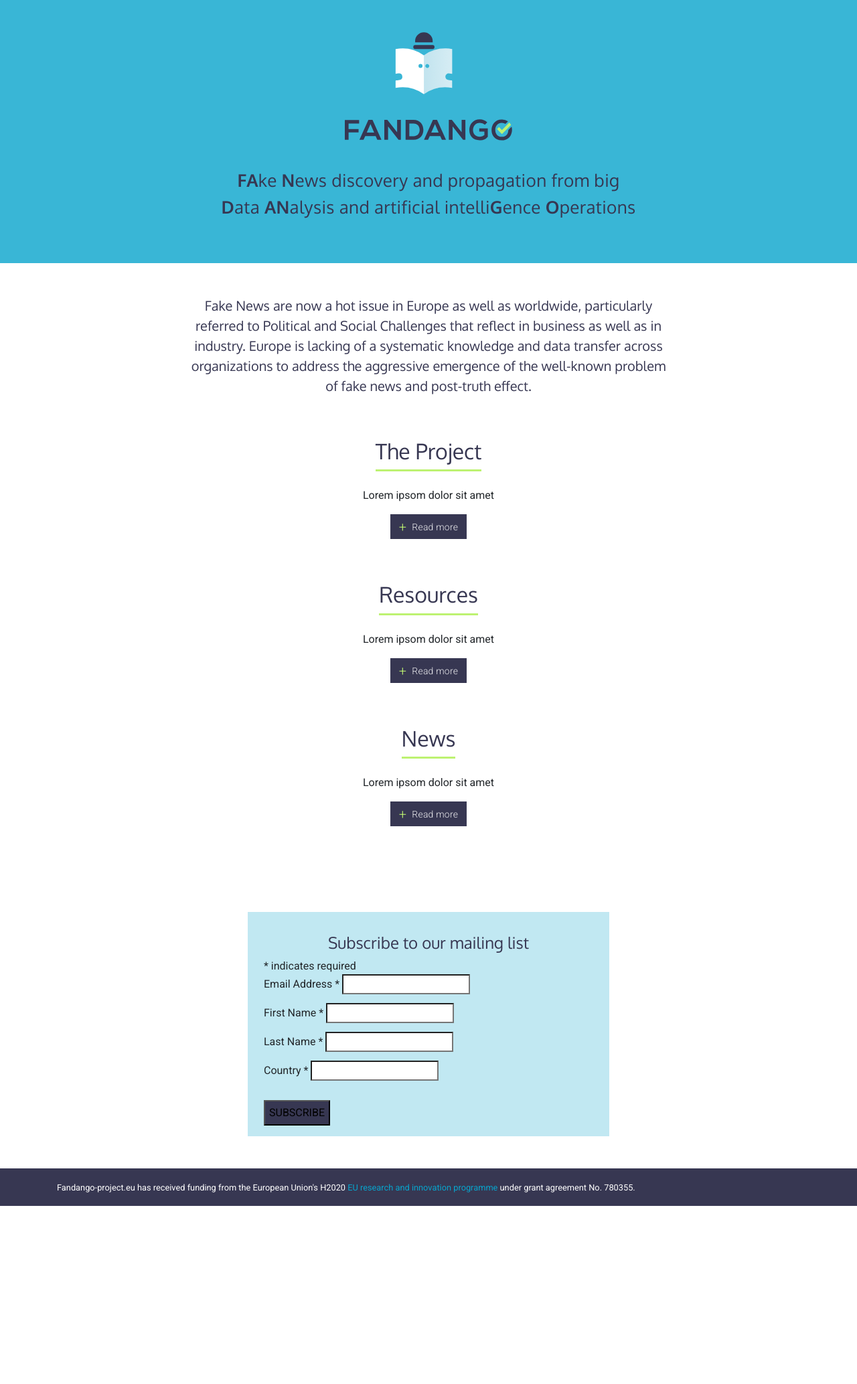
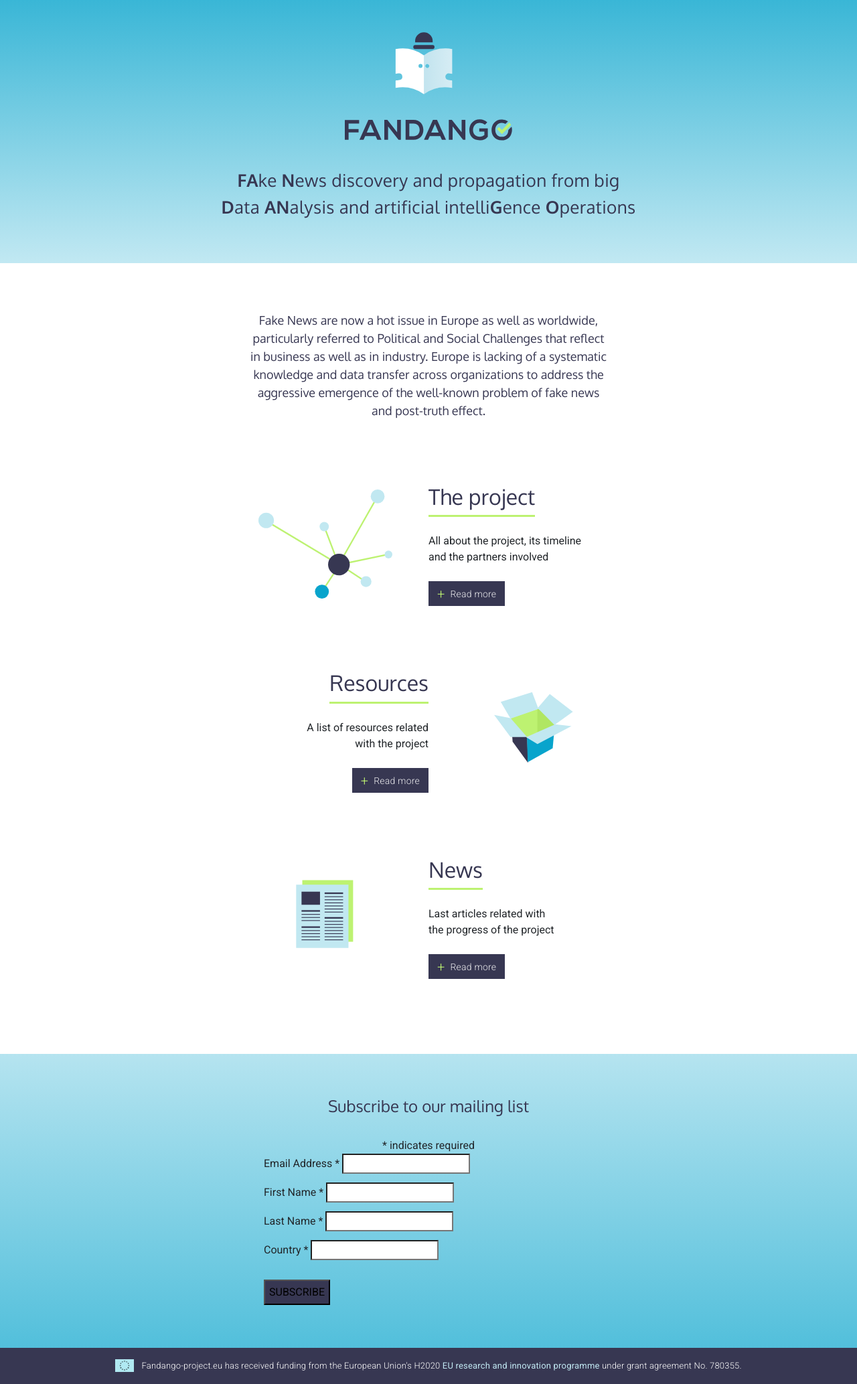
Before and after one commit to fandangOrg/fandango-web, a Jekyll site: the page built from index.md, in a window 1280 px wide. Shown: the whole page at 67% size. Built offline with Jekyll 4.4.1, drawn with Linux system fonts in a browser that asks for light colours; comment, search, counter and statistics services are not loaded; before the commit the page ends 1801 px from its top, so only the background shows below that.

Commit message:
Update style

```diff
--- a/_includes/footer.html
+++ b/_includes/footer.html
@@ -1,5 +1,5 @@
 <footer id="main-footer">
   <div class="container">
-    <small>Fandango-project.eu has received funding from the European Union's H2020 <a href="https://ec.europa.eu/programmes/horizon2020/" target="_blank">EU research and innovation programme</a> under grant agreement No. 780355.</small>
+    <img class="eu-flag" alt="" src="/assets/img/eu-flag.png"> Fandango-project.eu has received funding from the European Union's H2020 <a href="https://ec.europa.eu/programmes/horizon2020/" target="_blank">EU research and innovation programme</a> under grant agreement No. 780355.
   </div>
 </footer>
--- a/_layouts/home.html
+++ b/_layouts/home.html
@@ -33,13 +33,13 @@
         {{ content }}
       </div>
 
-      <div id="mc_embed_signup" class="py-5 mt-3">
+      <div id="mc_embed_signup" class="pt-3 pb-5 mt-3">
         <div class="container">
           <div class="row">
             <div class="col-md-8 col-lg-6 offset-md-2 offset-lg-3">
               <form action="https://civio.us4.list-manage.com/subscribe/post?u=9416fe6b76f2c3f985c1f8e0f&amp;id=81cd3c8630" method="post" id="mc-embedded-subscribe-form" name="mc-embedded-subscribe-form" class="validate" target="_blank" novalidate="novalidate">
                 <div id="mc_embed_signup_scroll">
-                  <h3 class="text-center mt-3">Subscribe to our mailing list</h3>
+                  <h3>Subscribe to our mailing list</h3>
                   <div class="indicates-required"><span class="asterisk">*</span> indicates required</div>
                   <div class="mc-field-group">
                     <label for="mce-EMAIL">Email Address  <span class="asterisk">*</span>
--- a/assets/css/_general.scss
+++ b/assets/css/_general.scss
@@ -1,8 +1,26 @@
+// Mixins
+
+@mixin gradient($color1: mix( $primary, white, 80% ), $color2:  mix( $primary, white, 25% )) {
+  background: $color1;
+  background: -moz-linear-gradient(top, $color1 0%, $color2 100%);
+  background: -webkit-gradient(left top, left bottom, color-stop(0%, $color1), color-stop(100%, $color2));
+  background: -webkit-linear-gradient(top, $color1 0%, $color2 100%);
+  background: -o-linear-gradient(top, $color1 0%, $color2 100%);
+  background: -ms-linear-gradient(top, $color1 0%, $color2 100%);
+  background: linear-gradient(to bottom, $color1 0%, $color2 100%);
+}
+
+// General
+
 h1, h2, h3, h4, h5,
 .lead,
 .page-title {
   color: $dark;
   font-family: $font-family-titles;
+}
+
+.lead {
+  font-size: 1.125rem;
 }
 
 .btn-more {
@@ -33,22 +51,39 @@ h1, h2, h3, h4, h5,
   }
 }
 
-.navbar-brand {
-  padding: 0;
-  margin: 10px 0;
 
-  h1 {
-    display: none;
-  }
+// Header
+
+.navbar-brand  h1 {
+  display: none;
 }
 
 .navbar {
+  padding: 0;
 
-  .navbar-nav .nav-link {
-    color: $dark;
-    font-family: $font-family-titles;
-    font-weight: 700;
-    text-transform: uppercase;
+  .navbar-nav {
+    padding: 0;
+
+    .nav-link {
+      color: mix( $primary, $dark, 75% );
+      font-size: .875rem;
+      font-family: $font-family-titles;
+      text-transform: uppercase;
+      padding: 1.25rem 1rem;
+    }
+
+    .active .nav-link {
+      color: $dark;
+      font-weight: 700;
+
+      &:after {
+        content: "";
+        display: block;
+        position: relative;
+        top: 3px;
+        border-bottom: 3px solid $secondary;
+      }
+    }
   }
 
   .navbar-toggler {
@@ -85,6 +120,7 @@ h1, h2, h3, h4, h5,
 .hero {
   background: mix( $primary, white, 25% );
   padding: 1.5rem 0;
+  text-align: center;
   @extend .mb-5;
 
   .page-title{
@@ -98,8 +134,8 @@ h1, h2, h3, h4, h5,
 
 .home-hero {
   padding: 3rem 0 4rem;
-  background: mix( $primary, white, 80% );
-  @extend .text-center;
+  text-align: center;
+  @include gradient;
 
   .lead {
     font-size: 1.625rem;
@@ -117,8 +153,21 @@ h1, h2, h3, h4, h5,
 }
 
 .home-item {
-  margin-bottom: 4rem;
-  @extend .col-sm-12;
+  margin: 6rem 0;
+  @extend .row;
+
+  .col {
+    padding: 0;
+  }
+
+  img {
+    float: right;
+    width: 80%;
+    max-width: 200px;
+    height: auto;
+    margin-right: 20%;
+    margin-top: .5rem;
+  }
 
   h2 {
     display: inline-block;
@@ -129,6 +178,21 @@ h1, h2, h3, h4, h5,
 
   p {
     margin-top: 1rem;
+    margin-bottom: 1.5rem;
+  }
+
+  &.align-right {
+
+    .col {
+      text-align: right;
+      @extend .justify-content-end;
+    }
+
+    img {
+      float: left;
+      margin-right: 0;
+      margin-left: 20%;
+    }
   }
 }
 
@@ -136,15 +200,20 @@ h1, h2, h3, h4, h5,
 // Mailchimp form
 
 #mc_embed_signup {
-  //background: $primary;
+  @include gradient(mix( $primary, white, 30% ), mix( $primary, white, 70% ));
 
   h3 {
     font-size: 1.5rem;
+    margin: 2rem 0;
+    text-align: center;
+  }
+
+  .indicates-required {
+    text-align: center;
   }
 
   form {
     padding: 1rem 1.5rem;
-    background: $light;
 
     .mc-field-group {
       width: 100%;
@@ -174,6 +243,24 @@ h1, h2, h3, h4, h5,
 
 #main-footer {
   color: white;
+  font-size: .813rem;
+  font-weight: 300;
   background: $dark;
+  letter-spacing: .015em;
+  text-align: center;
+  line-height: 1.375rem;
   @extend .py-3;
+
+  a {
+    color: $light;
+    font-weight: 400;
+  }
+
+  .eu-flag {
+    display: inline-block;
+    width: 28px;
+    height: 19px;
+    margin-top: -.1rem;
+    margin-right: .5rem;
+  }
 }
--- a/index.md
+++ b/index.md
@@ -3,28 +3,44 @@ title: Home
 layout: home
 ---
 
-<div class="row text-center">
+<div class="row">
 
-<div class="col-md-8 offset-md-2 mb-5">
-  <p class="lead">Fake News are now a hot issue in Europe as well as worldwide, particularly referred to Political and Social Challenges that reflect in business as well as in industry. Europe is lacking of a systematic knowledge and data transfer across organizations to address the aggressive emergence of the well-known problem of fake news and post-truth effect.</p>
+<div class="col-lg-8 col-xl-6 offset-lg-2 offset-xl-3">
+
+<p class="lead text-center mt-4 mb-5">Fake News are now a hot issue in Europe as well as worldwide, particularly referred to Political and Social Challenges that reflect in business as well as in industry. Europe is lacking of a systematic knowledge and data transfer across organizations to address the aggressive emergence of the well-known problem of fake news and post-truth effect.</p>
+
+<div class="home-item">
+<div class="col">
+  <img src="/assets/img/icon-project.svg" alt="The Project">
+</div>
+<div class="col">
+  <h2>The project</h2>
+  <p>All about the project, its timeline <br/>and the partners involved</p>
+  <a href="/the-project/" class="btn btn-more">Read more</a>
+</div>
+</div>
+
+<div class="home-item align-right">
+<div class="col">
+  <h2>Resources</h2>
+  <p>A list of resources related <br/>with the project</p>
+  <a href="/resources/" class="btn btn-more">Read more</a>
+</div>
+<div class="col">
+  <img src="/assets/img/icon-resources.svg" alt="Resources">
+</div>
 </div>
 
 <div class="home-item">
-  <h2>The Project</h2>
-  <p>Lorem ipsom dolor sit amet</p>
-  <a href="/the-project/" class="btn btn-more">Read more</a>
+<div class="col">
+  <img src="/assets/img/icon-news.svg" alt="News">
 </div>
-
-<div class="home-item">
-  <h2>Resources</h2>
-  <p>Lorem ipsom dolor sit amet</p>
-  <a href="/resources/" class="btn btn-more">Read more</a>
+<div class="col">
+  <h2>News</h2>
+  <p>Last articles related with <br/>the progress of the project</p>
+  <a href="/news/" class="btn btn-more">Read more</a>
 </div>
-
-<div class="home-item">
-  <h2>News</h2>
-  <p>Lorem ipsom dolor sit amet</p>
-  <a href="/news/" class="btn btn-more">Read more</a>
 </div>
 
 </div>
+</div>
```
Also changed, not shown: _includes/header.html (+2 -7 lines), assets/img/Golden_Ratio_4.jpg (added), assets/img/eu-flag.png (added), assets/img/icon-news.svg (added), assets/img/icon-project.svg (added), assets/img/icon-resources.svg (added), 1 other file.
